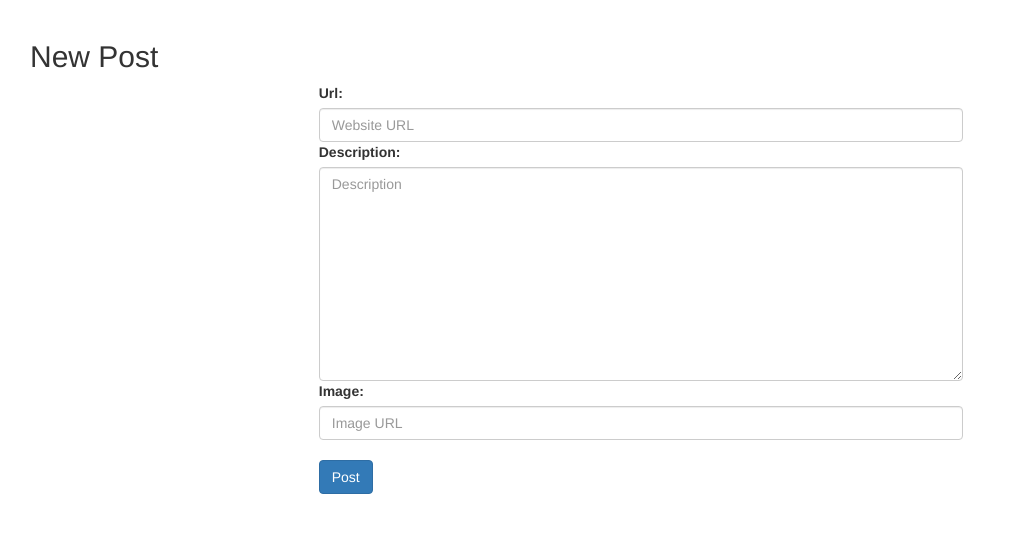
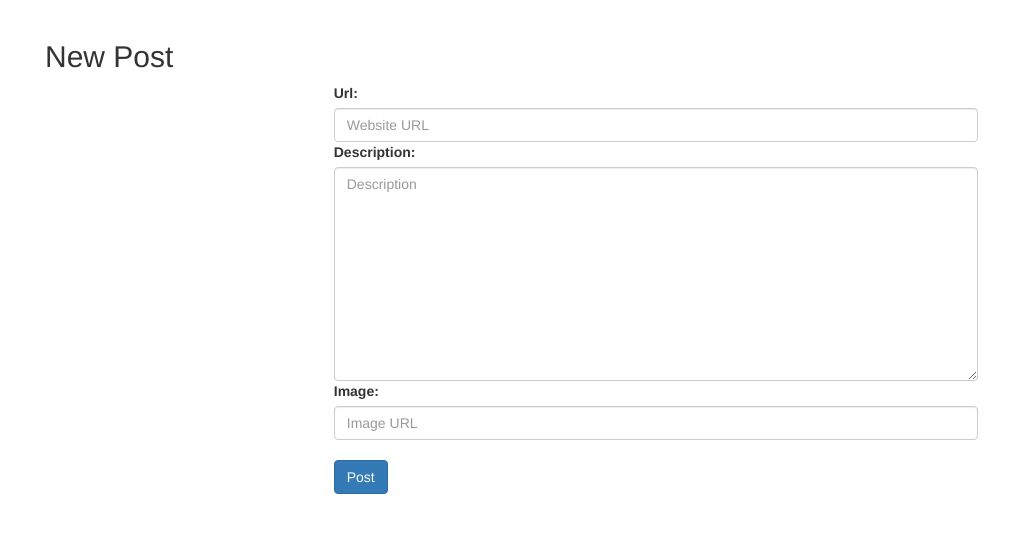
Before and after one commit to dukeayers/cs399_SocialMedia, a Django app: page /new/ in a window 1280 px wide. Shown: the part 57-590 px from the top of the page, without its empty margins (40-1049 px from the left). Run offline with Django 3.2, Linux system fonts and the light colour scheme; a user stored in the database is signed in; parts of the project's set-up code (start-up, migrations or seed data) failed here and were passed over; some libraries are stand-ins or nearby versions.

Commit message:
Incremental change to base, added account and test repost

```diff
--- a/social/templates/base.html
+++ b/social/templates/base.html
@@ -51,10 +51,12 @@
 
       </ul>
 </nav>
+<div class="container">
 {% block content %}
 {#        Any content specific to the base page (i.e. a navbar, footer, sidebar) should go in this area. #}
 
 {% endblock %}
+</div>
 <script src="https://code.jquery.com/jquery-1.11.2.min.js"></script>
 <script src="https://maxcdn.bootstrapcdn.com/bootstrap/3.3.2/js/bootstrap.min.js"></script>
     <script>
--- a/social/templates/index.html
+++ b/social/templates/index.html
@@ -3,7 +3,6 @@
 
 {% endblock %}
 {% block content %}
-    <h2>Index</h2>
 	{% for post in posts %}
 		<a href={{post.url}}><img src={{ post.image }} width= 300 height=200></a>
 		<br>
```
Also changed, not shown: social/social/migrations/0006_auto_20150304_1114.py.
